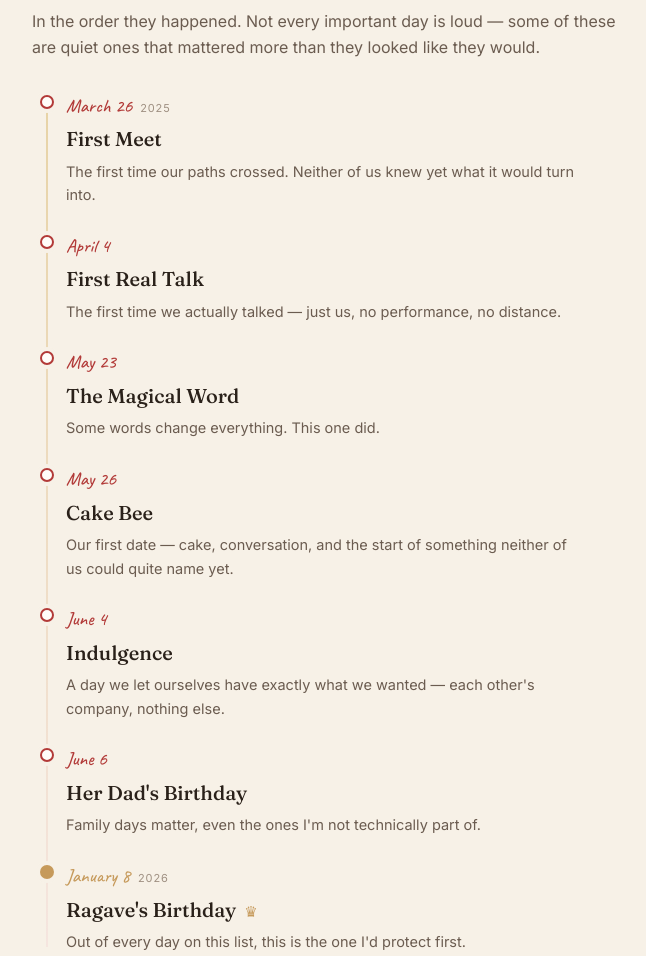
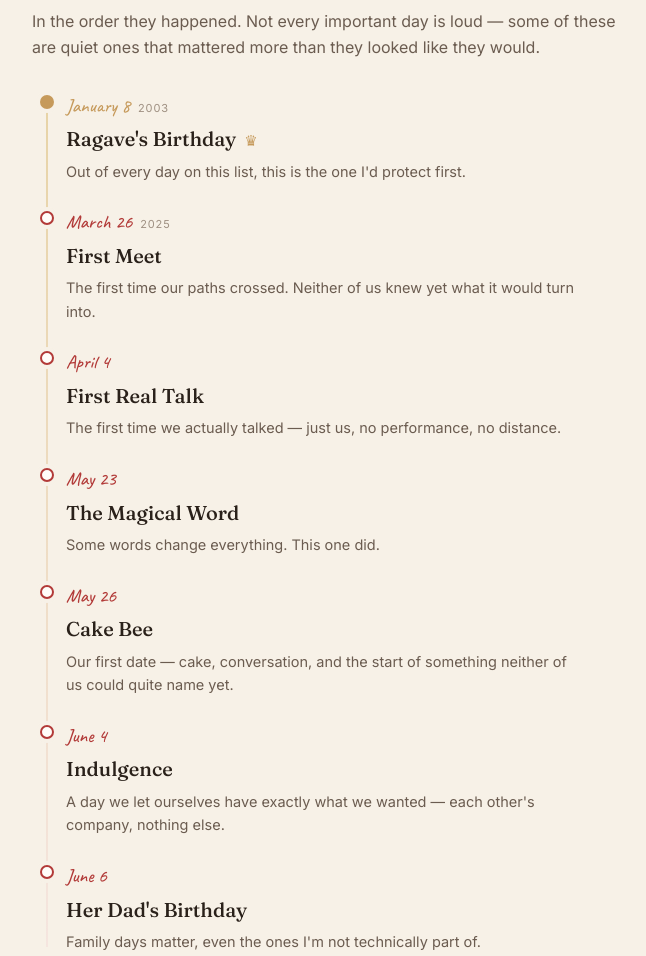
Before and after one commit to shanawaz-Git/Hunt, a plain HTML site: page escape.html in a window 1280 px wide. Shown: the part 854-1810 px from the top of the page, without its empty margins (150-796 px from the left). Drawn offline with Linux system fonts and the light colour scheme; no server answers.

Commit message:
birthday update

```diff
--- a/escape.html
+++ b/escape.html
@@ -557,7 +557,7 @@ const SEED_DATES = [
   {iso:"2025-05-26",title:"Cake Bee",desc:"Our first date — cake, conversation, and the start of something neither of us could quite name yet."},
   {iso:"2025-06-04",title:"Indulgence",desc:"A day we let ourselves have exactly what we wanted — each other's company, nothing else."},
   {iso:"2025-06-06",title:"Her Dad's Birthday",desc:"Family days matter, even the ones I'm not technically part of."},
-  {iso:"2026-01-08",title:"Ragave's Birthday",desc:"Out of every day on this list, this is the one I'd protect first.",crown:true}
+  {iso:"2003-01-08",title:"Ragave's Birthday",desc:"Out of every day on this list, this is the one I'd protect first.",crown:true}
 ];
 const SEED_LETTERS = [
   {kick:"a new year wish",title:"My G.U.N.D.U",body:["Hello Rag-V — my G.U.N.D.U: Gorgeous, Unique, Nice-hearted, Delightful, Unstoppable. At this exact moment, when the clock and the calendar lined up to 11:11, 1/1, I want to wish for both of us to be happy, smiling, laughing — together through all of it, the good and the bad.","Even on the days we hurt each other, I want us to keep choosing to fix it. My wish for this year is to hold your hand, take care of you, make you feel at home, make you laugh like no one else can, and be your shoulder whenever you need one.","I don't know what's planned for us, but I hope it's you.","I love you, buboooo"]},
```
